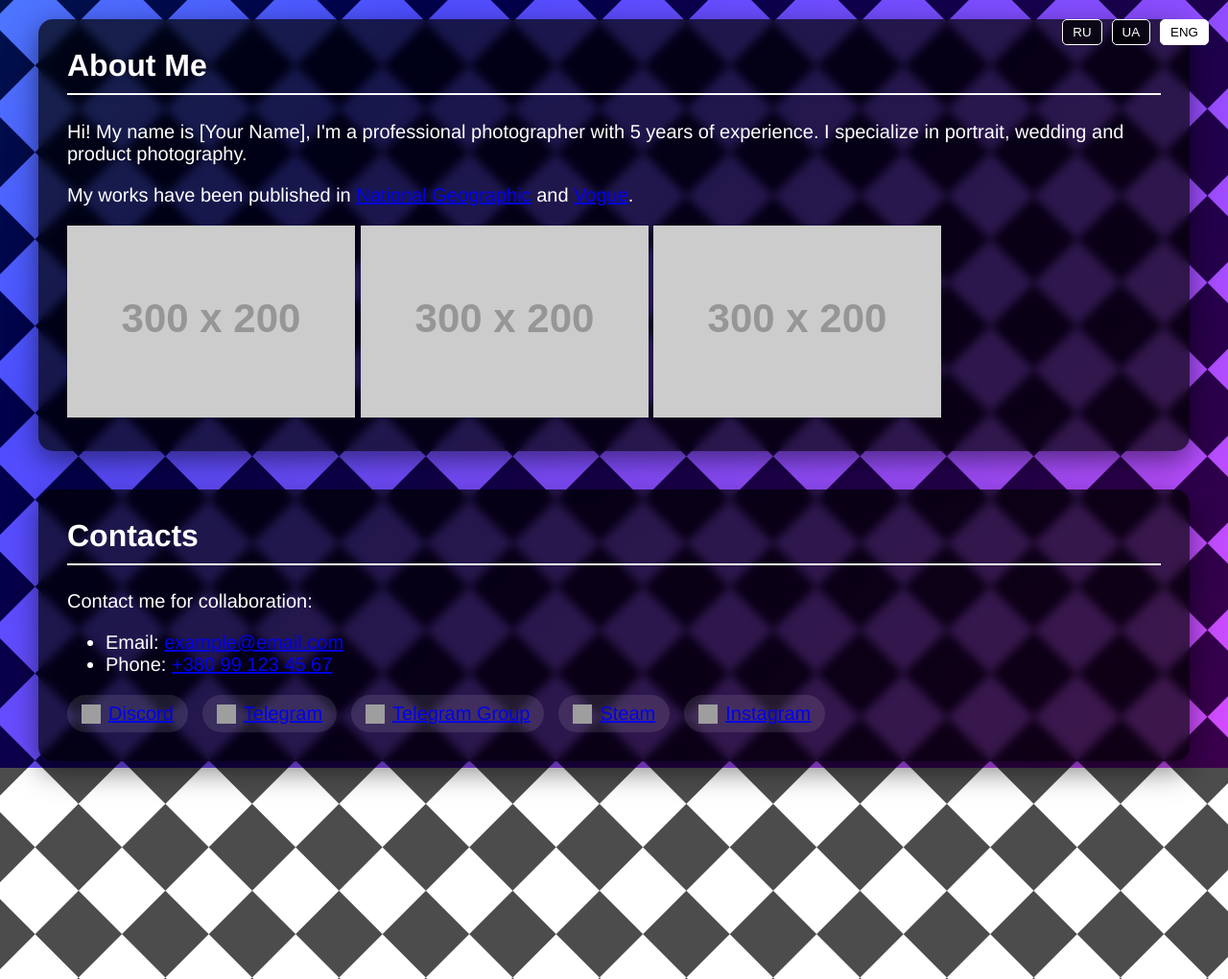
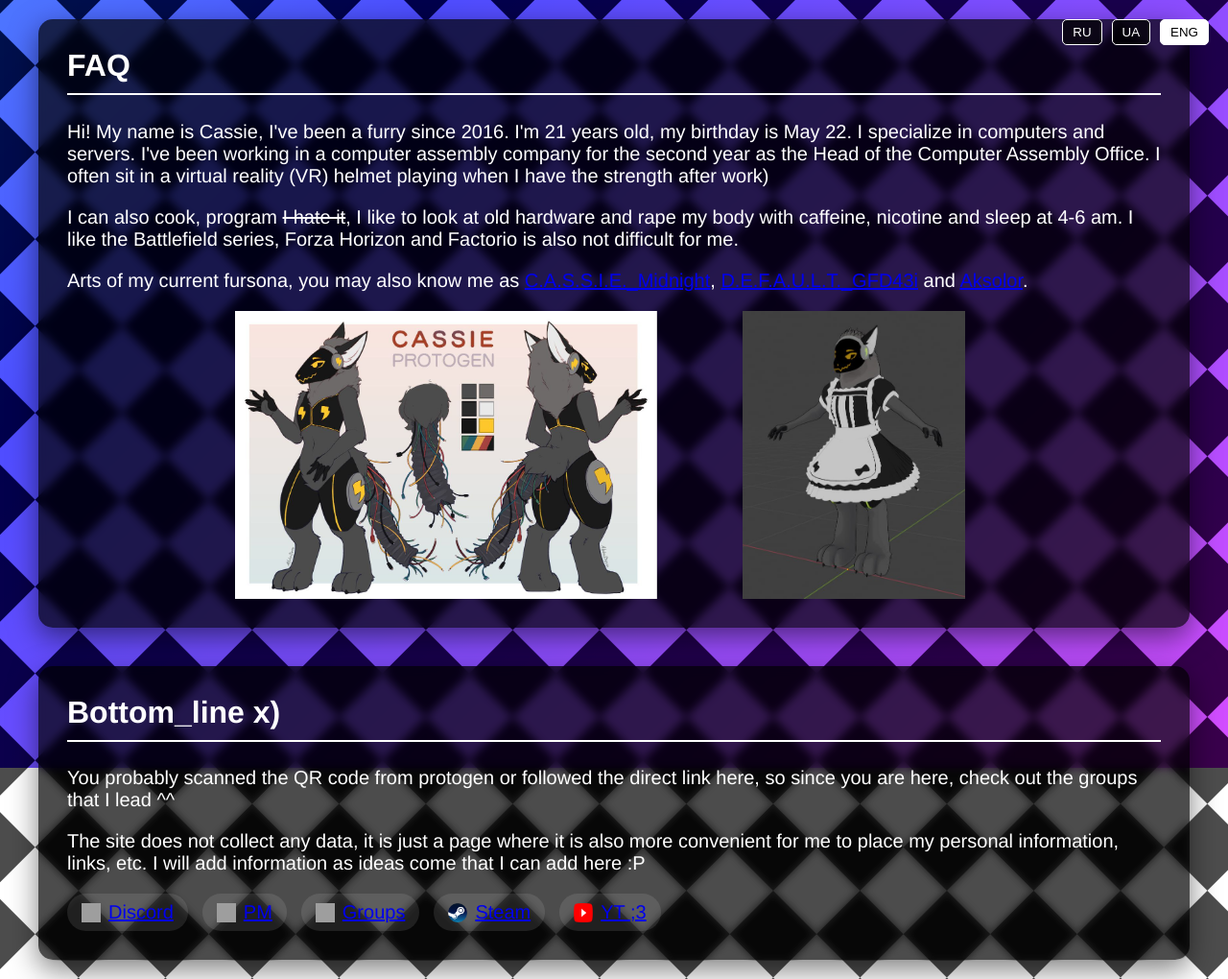
Before and after one commit to Fetlaed/Cassie.web, a plain HTML site: page index.html in a window 1280 px wide. Shown: the whole page at 96% size. Before the commit the page ends 813 px from the top, so only its background shows below. Drawn offline with Linux system fonts and the light colour scheme; grey boxes are pictures that could not be loaded; placeholder pictures from the web are drawn by us.

Commit message:
Update index.html

```diff
--- a/index.html
+++ b/index.html
@@ -249,7 +249,7 @@
         <div class="info-block" data-lang-content="ru">
             <h2>FAQ</h2>
             <p>Привет! Меня зовут Кейси [Cassie], я фурри с 2016го года. Мне 21 год, день рождения 22 мая. Специализируюсь на компютерах и серверах. Работаю в компании по сборке компютеров уже второй год на должности Главы офиса по сборке компютеров. Я не редко сижу в шлеме виртуальной реальности (VR) играясь когда есть силы после работы) </p>
-            <p>Так же я умею готовить, программировать <s>я это ненавижу</s>, люблю смотреть на старое железо и насиловать свой организм кофеином, никотином и сном в 4-6ч. Мне нравится серия игр Battlefield, Forza Horizon и так же мне не даётся трудом Factorio.  <p>
+            <p>Так же я умею готовить, программировать <del>я это ненавижу</del>, люблю смотреть на старое железо и насиловать свой организм кофеином, никотином и сном в 4-6ч. Мне нравится серия игр Battlefield, Forza Horizon и так же мне не даётся трудом Factorio.  <p>
 			<p>Арты моей текущей фурсоны, так же вы меня можете знать как <a href="#">C.A.S.S.I.E._Midnight</a>, <a href="#">D.E.F.A.U.L.T._GFD43i</a> и <a href="#">Aksolor</a>.</p>
 
             <div class="photo-flex">
@@ -263,30 +263,28 @@
             <p>Привіт! Мене звати [Ваше Ім'я], я професійний фотограф з 5-річним досвідом роботи. Спеціалізуюся на портретній, весільній та предметній фотографії.</p>
             <p>Мої роботи публікувалися у таких виданнях як <a href="#">National Geographic</a> та <a href="#">Vogue</a>.</p>
 
-            <div class="photo-grid">
-                <img src="https://via.placeholder.com/300x200" alt="Приклад роботи 1">
-                <img src="https://via.placeholder.com/300x200" alt="Приклад роботи 2">
-                <img src="https://via.placeholder.com/300x200" alt="Приклад роботи 3">
-            </div>
+            <div class="photo-flex">
+				<img class="horizontal-img" src="images/fursona.jpg" alt="Горизонтальное фото">
+				<img class="vertical-img" src="images/3D.jpg" alt="Вертикальное фото">
+			</div>
         </div>
 
         <div class="info-block" data-lang-content="en">
-            <h2>About Me</h2>
-            <p>Hi! My name is [Your Name], I'm a professional photographer with 5 years of experience. I specialize in portrait, wedding and product photography.</p>
-            <p>My works have been published in <a href="#">National Geographic</a> and <a href="#">Vogue</a>.</p>
-
-            <div class="photo-grid">
-                <img src="https://via.placeholder.com/300x200" alt="Work example 1">
-                <img src="https://via.placeholder.com/300x200" alt="Work example 2">
-                <img src="https://via.placeholder.com/300x200" alt="Work example 3">
-            </div>
+            <h2>FAQ</h2>
+            <p>Hi! My name is Cassie, I've been a furry since 2016. I'm 21 years old, my birthday is May 22. I specialize in computers and servers. I've been working in a computer assembly company for the second year as the Head of the Computer Assembly Office. I often sit in a virtual reality (VR) helmet playing when I have the strength after work) </p>
+            <p>I can also cook, program <del>I hate it</del>, I like to look at old hardware and rape my body with caffeine, nicotine and sleep at 4-6 am. I like the Battlefield series, Forza Horizon and Factorio is also not difficult for me. <p>
+            <p>Arts of my current fursona, you may also know me as <a href="#">C.A.S.S.I.E._Midnight</a>, <a href="#">D.E.F.A.U.L.T._GFD43i</a> and <a href="#">Aksolor</a>.</p>
+            <div class="photo-flex">
+				<img class="horizontal-img" src="images/fursona.jpg" alt="Горизонтальное фото">
+				<img class="vertical-img" src="images/3D.jpg" alt="Вертикальное фото">
+			</div>
         </div>
 
         <!-- Блок 2: Контакты -->
         <div class="info-block" data-lang-content="ru">
             <h2>Нижняя_строка х)</h2>
 			<p>Наверняка вы смогли отсканировать QR код с протогена или перешли сюда по прямой ссылке, по этому раз вы здесь, ознакамливайтесь с группами что я веду ^^</p>
-			<p>Сайт не собирает никаких данных, это просто страничка где мне так же удобнее разместить свою личную информацию,ссылки и прочее</p>
+			<p>Сайт не собирает никаких данных, это просто страничка где мне так же удобнее разместить свою личную информацию,ссылки и прочее. Информацию буду добавлять по мере прихода идей что могу сюда дописть :Р</p>
 
 
             <div class="social-links">
@@ -306,7 +304,7 @@
                     <img src="images/steam.png" alt="b" class="social-icon">
                     Steam
                 </a>
-				<a href="https://www.youtube.com/watch?v=xvFZjo5PgG0" class="social-link" target="_blank" rel="noopener noreferrer">
+				               <a href="https://www.youtube.com/watch?v=xvFZjo5PgG0" class="social-link" target="_blank" rel="noopener noreferrer">
                     <img src="images/yt.png" alt="" class="social-icon">
                     Ютуб ;3
                 </a>
@@ -322,57 +320,54 @@
             </ul>
 
             <div class="social-links">
-                <a href="https://discord.gg/ваша_ссылка" class="social-link" target="_blank" rel="noopener noreferrer">
+                <a href="https://discordapp.com/users/483626244819124224/" class="social-link" target="_blank" rel="noopener noreferrer">
                     <img src="https://cdn-icons-png.flaticon.com/512/3670/3670157.png" alt="Discord" class="social-icon">
-                    Discord
+                    Дискорд
                 </a>
-                <a href="https://t.me/ваш_ник" class="social-link" target="_blank" rel="noopener noreferrer">
+                <a href="https://t.me/CASSIE_MIDNIGHT" class="social-link" target="_blank" rel="noopener noreferrer">
                     <img src="https://cdn-icons-png.flaticon.com/512/2111/2111646.png" alt="Telegram" class="social-icon">
-                    Telegram
+                    Я в ТГ
                 </a>
-                <a href="https://t.me/ваша_группа" class="social-link" target="_blank" rel="noopener noreferrer">
+                <a href="https://t.me/AllCircuits" class="social-link" target="_blank" rel="noopener noreferrer">
                     <img src="https://cdn-icons-png.flaticon.com/512/2111/2111646.png" alt="Telegram Group" class="social-icon">
-                    Група Telegram
+                    Группи
                 </a>
-                <a href="https://steamcommunity.com/id/ваш_профиль" class="social-link" target="_blank" rel="noopener noreferrer">
-                    <img src="https://cdn-icons-png.flaticon.com/512/3670/3670158.png" alt="Steam" class="social-icon">
+                <a href="https://steamcommunity.com/id/FireReloaD/" class="social-link" target="_blank" rel="noopener noreferrer">
+                    <img src="images/steam.png" alt="b" class="social-icon">
                     Steam
                 </a>
-                <a href="https://instagram.com/ваш_профиль" class="social-link" target="_blank" rel="noopener noreferrer">
-                    <img src="https://cdn-icons-png.flaticon.com/512/2111/2111463.png" alt="Instagram" class="social-icon">
-                    Instagram
+				               <a href="https://www.youtube.com/watch?v=xvFZjo5PgG0" class="social-link" target="_blank" rel="noopener noreferrer">
+                    <img src="images/yt.png" alt="" class="social-icon">
+                    Ютуб ;3
                 </a>
             </div>
         </div>
 
         <div class="info-block" data-lang-content="en">
-            <h2>Contacts</h2>
-            <p>Contact me for collaboration:</p>
-            <ul>
-                <li>Email: <a href="mailto:example@email.com">example@email.com</a></li>
-                <li>Phone: <a href="tel:+380991234567">+380 99 123 45 67</a></li>
-            </ul>
+            <h2>Bottom_line x)</h2>
+            <p>You probably scanned the QR code from protogen or followed the direct link here, so since you are here, check out the groups that I lead ^^</p>
+            <p>The site does not collect any data, it is just a page where it is also more convenient for me to place my personal information, links, etc. I will add information as ideas come that I can add here :Р</p>
 
             <div class="social-links">
-                <a href="https://discord.gg/ваша_ссылка" class="social-link" target="_blank" rel="noopener noreferrer">
+                <a href="https://discordapp.com/users/483626244819124224/" class="social-link" target="_blank" rel="noopener noreferrer">
                     <img src="https://cdn-icons-png.flaticon.com/512/3670/3670157.png" alt="Discord" class="social-icon">
                     Discord
                 </a>
-                <a href="https://t.me/ваш_ник" class="social-link" target="_blank" rel="noopener noreferrer">
+                <a href="https://t.me/CASSIE_MIDNIGHT" class="social-link" target="_blank" rel="noopener noreferrer">
                     <img src="https://cdn-icons-png.flaticon.com/512/2111/2111646.png" alt="Telegram" class="social-icon">
-                    Telegram
+                    PM
                 </a>
-                <a href="https://t.me/ваша_группа" class="social-link" target="_blank" rel="noopener noreferrer">
+                <a href="https://t.me/AllCircuits" class="social-link" target="_blank" rel="noopener noreferrer">
                     <img src="https://cdn-icons-png.flaticon.com/512/2111/2111646.png" alt="Telegram Group" class="social-icon">
-                    Telegram Group
+                    Groups
                 </a>
-                <a href="https://steamcommunity.com/id/ваш_профиль" class="social-link" target="_blank" rel="noopener noreferrer">
-                    <img src="https://cdn-icons-png.flaticon.com/512/3670/3670158.png" alt="Steam" class="social-icon">
+                <a href="https://steamcommunity.com/id/FireReloaD/" class="social-link" target="_blank" rel="noopener noreferrer">
+                    <img src="images/steam.png" alt="b" class="social-icon">
                     Steam
                 </a>
-                <a href="https://instagram.com/ваш_профиль" class="social-link" target="_blank" rel="noopener noreferrer">
-                    <img src="https://cdn-icons-png.flaticon.com/512/2111/2111463.png" alt="Instagram" class="social-icon">
-                    Instagram
+				               <a href="https://www.youtube.com/watch?v=xvFZjo5PgG0" class="social-link" target="_blank" rel="noopener noreferrer">
+                    <img src="images/yt.png" alt="" class="social-icon">
+                    YT ;3
                 </a>
             </div>
         </div>
```
